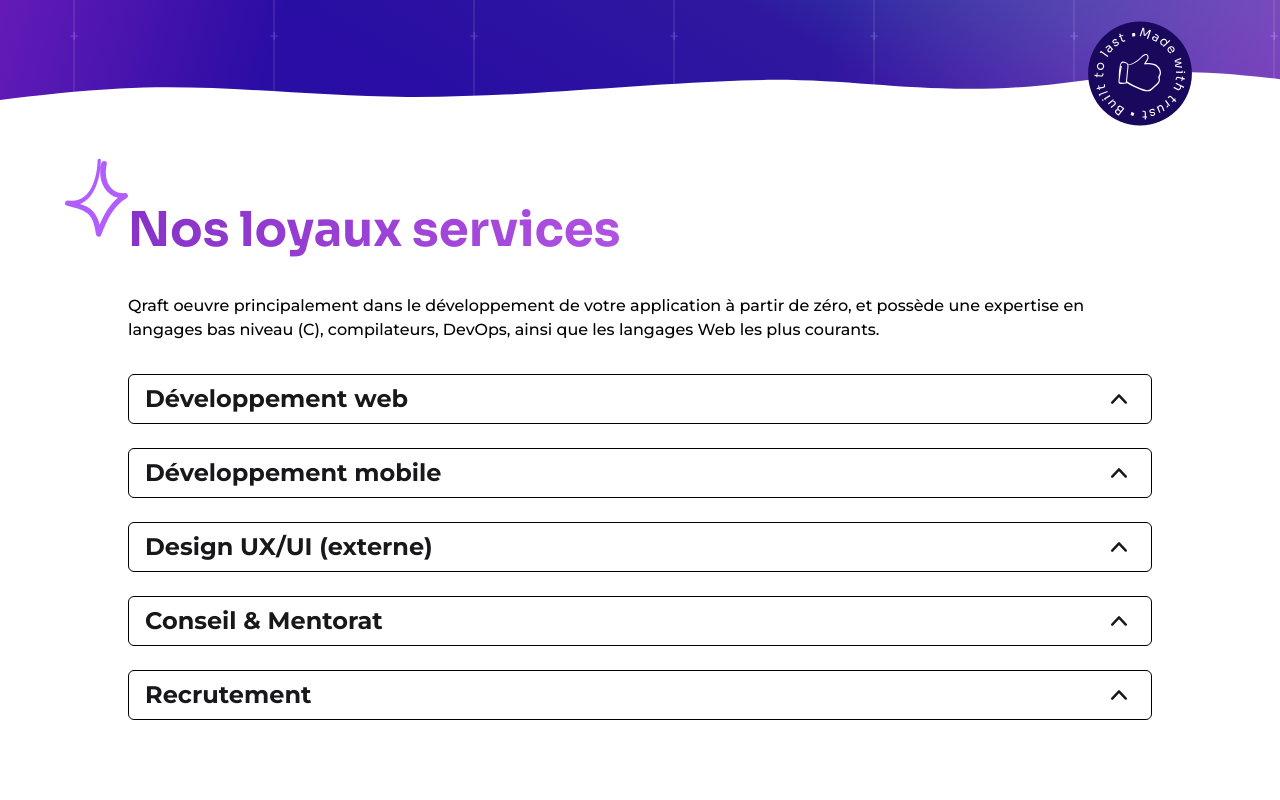
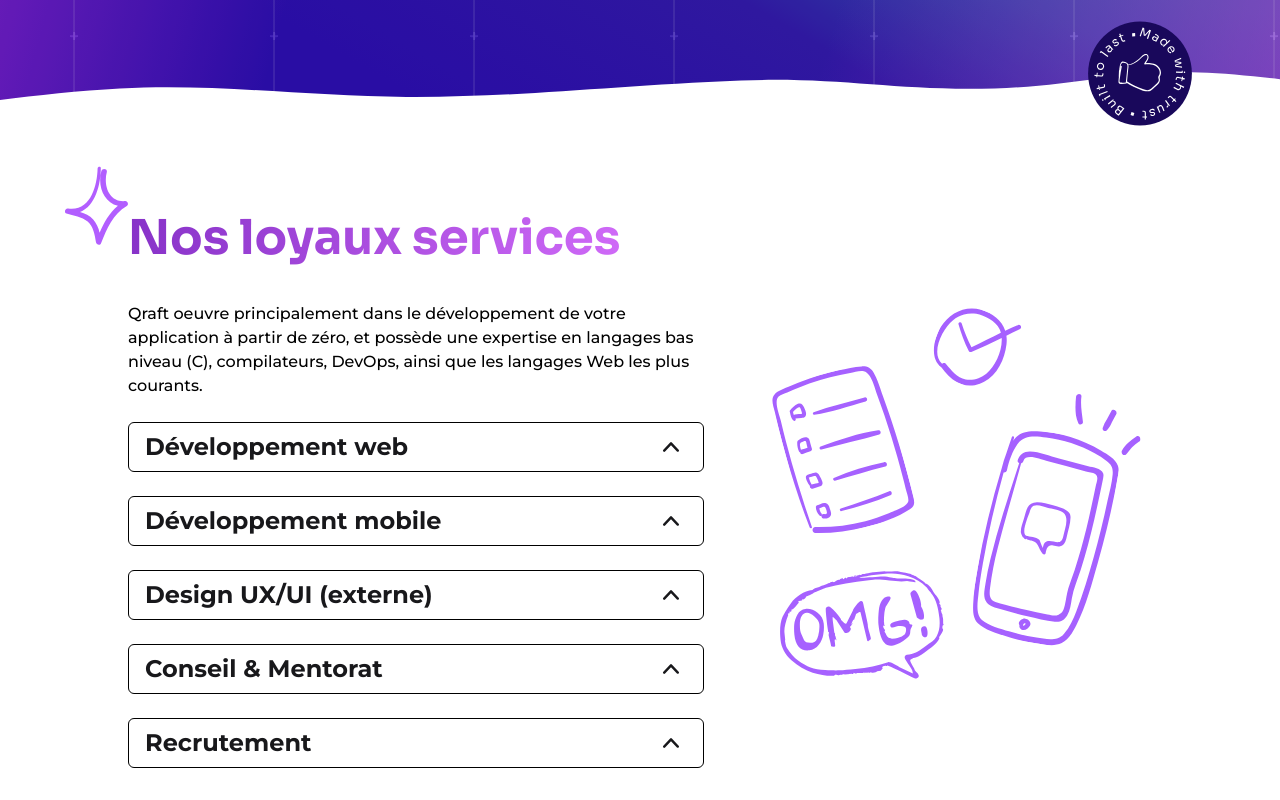
Before and after one commit to qrafttech/website, a Next.js app: page / in a window 1280 px wide. Shown: the part 636-1436 px from the top of the page. Before the commit the page ends 1388 px from the top, so only its background shows below. Built offline with nearby package versions, Linux system fonts and the light colour scheme.

Commit message:
feat(Services): add devices illustration image

```diff
--- a/app/Services.tsx
+++ b/app/Services.tsx
@@ -1,11 +1,14 @@
 import Image from "next/image";
 
 import shiningStar from "../public/images/shining-star.svg";
+import devicesDesktop from "../public/images/devices-desktop.svg";
+import devicesMobile from "../public/images/devices-mobile.svg";
 import Disclosure from "../components/Disclosure.client";
 
 export default function Services() {
   return (
-    <>
+    <div className="flex items-center max-lg:flex-col-reverse">
+      <div className="flex-[6_6_0%] py-2">
         <div className="relative">
           <Image
             src={shiningStar}
@@ -17,11 +20,10 @@ export default function Services() {
           </h2>
         </div>
         <p className="py-6">
-        Qraft oeuvre principalement dans le développement de votre application à
-        partir de zéro, et possède une expertise en langages bas niveau (C),
+          Qraft oeuvre principalement dans le développement de votre application
+          à partir de zéro, et possède une expertise en langages bas niveau (C),
           compilateurs, DevOps, ainsi que les langages Web les plus courants.
         </p>
-      <div className="w-full py-2">
         <Disclosure
           title="Développement web"
           content="Lorem ipsum dolor sit amet, consectetur adipiscing elit. Ut pellentesque amet, massa auctor arcu, risus, libero tincidunt id. Diam in fermentum tincidunt elementum sed enim tortor, senectus. Turpis senectus consectetur vitae risus molestie pellentesque ultrices auctor."
@@ -43,6 +45,16 @@ export default function Services() {
           content="Lorem ipsum dolor sit amet, consectetur adipiscing elit. Ut pellentesque amet, massa auctor arcu, risus, libero tincidunt id. Diam in fermentum tincidunt elementum sed enim tortor, senectus. Turpis senectus consectetur vitae risus molestie pellentesque ultrices auctor."
         />
       </div>
-    </>
+      <Image
+        src={devicesDesktop}
+        alt="Illustration with a mobile phone, OMG chat bubble and a todo list"
+        className="max-h-[420px] flex-[4_4_0%] pl-16 max-lg:hidden"
+      />
+      <Image
+        src={devicesMobile}
+        alt="Illustration with a mobile phone, OMG chat bubble and a todo list"
+        className="py-8 lg:hidden"
+      />
+    </div>
   );
 }
```
Also changed, not shown: public/images/devices-desktop.svg (added), public/images/devices-mobile.svg (added). Lines whose indentation alone changed are shown as unchanged.
